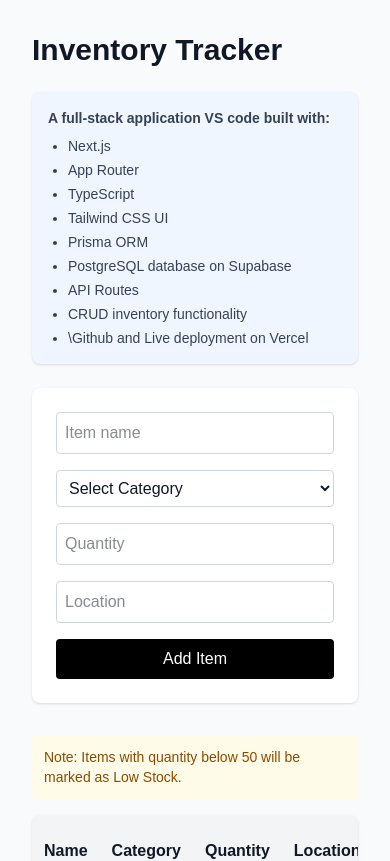
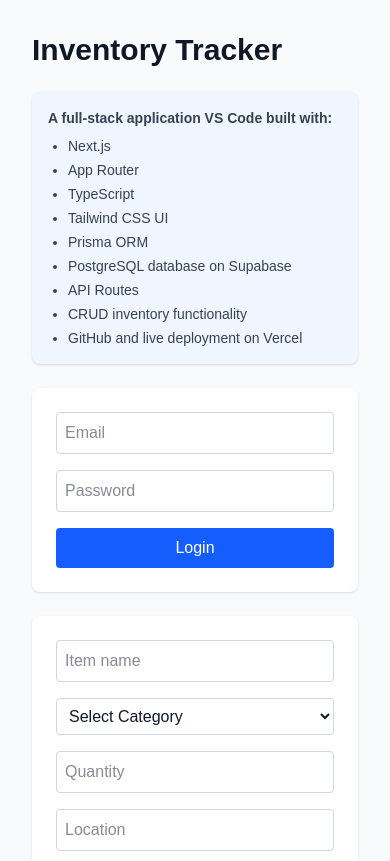
Before and after one commit to sanpedrokir/inventory-tracker, a Next.js app: page / in a window 390 px wide. Shown: the top 861 px of the page. Built offline with nearby package versions, Linux system fonts and the light colour scheme; no server answers; the database is empty.

Commit message:
Add login and checkout UI

```diff
--- a/app/api/items/[id]/checkout/route.ts
+++ b/app/api/items/[id]/checkout/route.ts
@@ -2,6 +2,8 @@ import { NextResponse } from "next/server";
 
 export const runtime = "nodejs";
 export const dynamic = "force-dynamic";
+
+const allowedRoles = ["Admin", "Manager", "Employee"];
 
 export async function POST(request: Request, context: any) {
   try {
@@ -21,13 +23,21 @@ export async function POST(request: Request, context: any) {
     }
 
     const result = await prisma.$transaction(async (tx) => {
+      const user = await tx.appUser.findUnique({
+        where: { id: userId },
+      });
+
+      if (!user) throw new Error("User not found");
+
+      if (!allowedRoles.includes(user.role)) {
+        throw new Error("User role is not allowed to check out items");
+      }
+
       const item = await tx.inventoryItem.findUnique({
         where: { id: itemId },
       });
 
-      if (!item) {
-        throw new Error("Item not found");
-      }
+      if (!item) throw new Error("Item not found");
 
       if (item.quantity <= 0) {
         throw new Error("Item is out of stock");
@@ -53,8 +63,6 @@ export async function POST(request: Request, context: any) {
 
     return NextResponse.json(result);
   } catch (error: any) {
-    console.error("POST /api/items/[id]/checkout error:", error);
-
     return NextResponse.json(
       { error: error?.message || String(error) },
       { status: 500 }
--- /dev/null
+++ b/app/api/login/route.ts
@@ -0,0 +1,37 @@
+import { NextResponse } from "next/server";
+
+export const runtime = "nodejs";
+export const dynamic = "force-dynamic";
+
+export async function POST(request: Request) {
+  try {
+    const { prisma } = await import("@/lib/prisma");
+
+    const body = await request.json();
+    const email = String(body.email || "");
+    const password = String(body.password || "");
+
+    const user = await prisma.appUser.findUnique({
+      where: { email },
+    });
+
+    if (!user || user.password !== password) {
+      return NextResponse.json(
+        { error: "Invalid email or password" },
+        { status: 401 }
+      );
+    }
+
+    return NextResponse.json({
+      id: user.id,
+      name: user.name,
+      email: user.email,
+      role: user.role,
+    });
+  } catch (error: any) {
+    return NextResponse.json(
+      { error: error?.message || String(error) },
+      { status: 500 }
+    );
+  }
+}
--- a/app/components/InventoryApp.tsx
+++ b/app/components/InventoryApp.tsx
@@ -10,12 +10,24 @@ type InventoryItem = {
   location: string;
 };
 
+type AppUser = {
+  id: number;
+  name: string;
+  email: string;
+  role: string;
+};
+
 export default function InventoryApp() {
   const [items, setItems] = useState<InventoryItem[]>([]);
+
   const [name, setName] = useState("");
   const [category, setCategory] = useState("");
   const [quantity, setQuantity] = useState("");
   const [location, setLocation] = useState("");
+
+  const [loginEmail, setLoginEmail] = useState("");
+  const [loginPassword, setLoginPassword] = useState("");
+  const [currentUser, setCurrentUser] = useState<AppUser | null>(null);
 
   async function loadItems() {
     const res = await fetch("/api/items", { cache: "no-store" });
@@ -26,6 +38,31 @@ export default function InventoryApp() {
   useEffect(() => {
     loadItems();
   }, []);
+
+  async function login(e: React.FormEvent) {
+    e.preventDefault();
+
+    const res = await fetch("/api/login", {
+      method: "POST",
+      headers: {
+        "Content-Type": "application/json",
+      },
+      body: JSON.stringify({
+        email: loginEmail,
+        password: loginPassword,
+      }),
+    });
+
+    if (!res.ok) {
+      alert("Invalid email or password.");
+      return;
+    }
+
+    const user = await res.json();
+    setCurrentUser(user);
+    setLoginEmail("");
+    setLoginPassword("");
+  }
 
   async function addItem(e: React.FormEvent) {
     e.preventDefault();
@@ -70,16 +107,43 @@ async function updateQuantity(id: number, quantity: number) {
     alert("Stock quantity updated successfully.");
   }
 
+  async function checkoutItem(id: number) {
+    if (!currentUser) {
+      alert("Please login first before checking out an item.");
+      return;
+    }
+
+    const res = await fetch(`/api/items/${id}/checkout`, {
+      method: "POST",
+      headers: {
+        "Content-Type": "application/json",
+      },
+      body: JSON.stringify({
+        userId: currentUser.id,
+      }),
+    });
+
+    if (!res.ok) {
+      const errorText = await res.text();
+      alert("Checkout failed: " + errorText);
+      return;
+    }
+
+    await loadItems();
+    alert("Item checked out successfully. Quantity reduced by 1.");
+  }
+
   return (
     <main className="min-h-screen bg-gray-50 p-8 text-gray-900">
-      <div className="mx-auto max-w-5xl">
+      <div className="mx-auto max-w-6xl">
         <h1 className="mb-6 text-3xl font-bold">Inventory Tracker</h1>
+
         <div className="mb-6 rounded-lg bg-blue-50 p-4 text-sm text-gray-700 shadow">
-  <p className="font-semibold mb-2">
-    A full-stack application VS code built with:
+          <p className="mb-2 font-semibold">
+            A full-stack application VS Code built with:
           </p>
 
-  <ul className="list-disc pl-5 space-y-1">
+          <ul className="list-disc space-y-1 pl-5">
             <li>Next.js</li>
             <li>App Router</li>
             <li>TypeScript</li>
@@ -88,9 +152,57 @@ async function updateQuantity(id: number, quantity: number) {
             <li>PostgreSQL database on Supabase</li>
             <li>API Routes</li>
             <li>CRUD inventory functionality</li>
-    <li>\Github and Live deployment on Vercel</li>
+            <li>GitHub and live deployment on Vercel</li>
           </ul>
         </div>
+
+        {!currentUser ? (
+          <form
+            onSubmit={login}
+            className="mb-6 grid gap-4 rounded-lg bg-white p-6 shadow md:grid-cols-3"
+          >
+            <input
+              className="rounded border border-gray-300 bg-white p-2 text-gray-900"
+              placeholder="Email"
+              type="email"
+              value={loginEmail}
+              onChange={(e) => setLoginEmail(e.target.value)}
+              required
+            />
+
+            <input
+              className="rounded border border-gray-300 bg-white p-2 text-gray-900"
+              placeholder="Password"
+              type="password"
+              value={loginPassword}
+              onChange={(e) => setLoginPassword(e.target.value)}
+              required
+            />
+
+            <button
+              type="submit"
+              className="rounded bg-blue-600 px-4 py-2 text-white hover:bg-blue-700"
+            >
+              Login
+            </button>
+          </form>
+        ) : (
+          <div className="mb-6 flex items-center justify-between rounded bg-green-50 p-4 text-sm text-green-800">
+            <div>
+              Logged in as <strong>{currentUser.name}</strong> (
+              {currentUser.role})
+            </div>
+
+            <button
+              type="button"
+              className="rounded bg-gray-700 px-3 py-1 text-white hover:bg-gray-800"
+              onClick={() => setCurrentUser(null)}
+            >
+              Logout
+            </button>
+          </div>
+        )}
+
         <form
           onSubmit={addItem}
           className="mb-8 grid gap-4 rounded-lg bg-white p-6 shadow md:grid-cols-5"
@@ -152,6 +264,7 @@ async function updateQuantity(id: number, quantity: number) {
                 <th className="p-3">Location</th>
                 <th className="p-3">Status</th>
                 <th className="p-3">Update Quantity</th>
+                <th className="p-3">Check Out</th>
               </tr>
             </thead>
 
@@ -162,6 +275,7 @@ async function updateQuantity(id: number, quantity: number) {
                   <td className="p-3">{item.category}</td>
                   <td className="p-3">{item.quantity}</td>
                   <td className="p-3">{item.location}</td>
+
                   <td className="p-3">
                     {item.quantity < 50 ? (
                       <span className="rounded bg-red-100 px-2 py-1 text-sm text-red-700">
@@ -173,6 +287,7 @@ async function updateQuantity(id: number, quantity: number) {
                       </span>
                     )}
                   </td>
+
                   <td className="p-3">
                     <div className="flex items-center gap-2">
                       <input
@@ -185,26 +300,36 @@ async function updateQuantity(id: number, quantity: number) {
 
                       <button
                         type="button"
-      className="rounded bg-blue-600 px-3 py-2 text-sm text-white"
+                        className="rounded bg-blue-600 px-3 py-2 text-sm text-white hover:bg-blue-700"
                         onClick={async () => {
                           const input = document.getElementById(
                             `quantity-${item.id}`
                           ) as HTMLInputElement;
 
                           await updateQuantity(item.id, Number(input.value));
-
                         }}
                       >
                         Update
                       </button>
                     </div>
                   </td>
+
+                  <td className="p-3">
+                    <button
+                      type="button"
+                      className="rounded bg-purple-600 px-3 py-2 text-sm text-white hover:bg-purple-700 disabled:cursor-not-allowed disabled:bg-gray-400"
+                      onClick={() => checkoutItem(item.id)}
+                      disabled={!currentUser || item.quantity <= 0}
+                    >
+                      Check Out
+                    </button>
+                  </td>
                 </tr>
               ))}
 
               {items.length === 0 && (
                 <tr>
-                  <td className="p-4 text-gray-500" colSpan={6}>
+                  <td className="p-4 text-gray-500" colSpan={7}>
                     No inventory items yet.
                   </td>
                 </tr>
```
Lines whose indentation alone changed are shown as unchanged.
